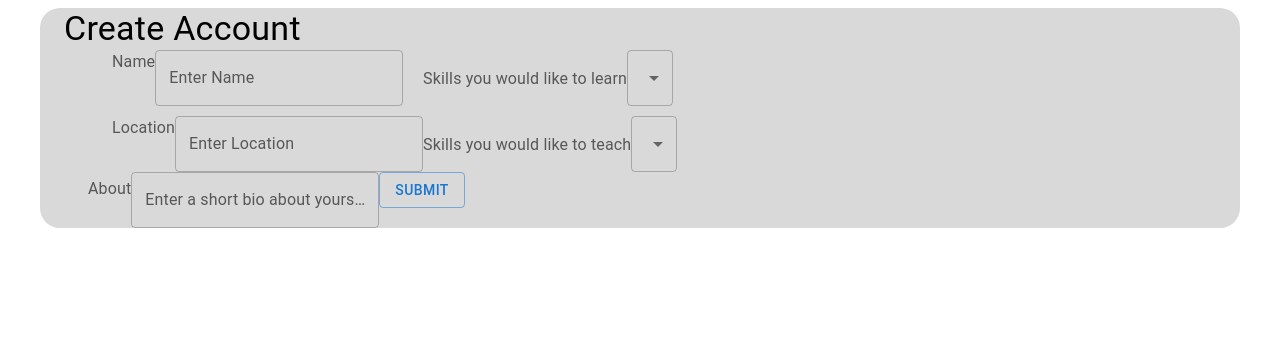
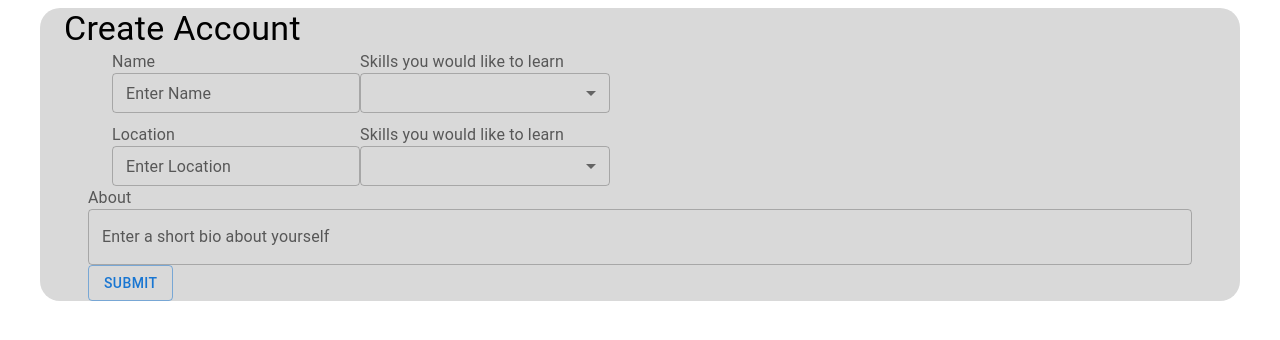
Before and after one commit to sted1994/time-tracker, a React (Create React App) app: page /create-account in a window 1280 px wide. Shown: the top 340 px of the page. Built offline with nearby package versions, Linux system fonts and the light colour scheme.

Commit message:
Add basic formatting and style to form

```diff
--- a/src/components/createAccountForm.tsx
+++ b/src/components/createAccountForm.tsx
@@ -11,6 +11,7 @@ import {
   Typography,
   styled,
 } from "@mui/material";
+import { InterestMultiSelect } from "./interestMultiSelect";
 
 export const CreateAccountForm = () => {
   const InputGroup = styled("div")({
@@ -44,17 +45,19 @@ export const CreateAccountForm = () => {
       <Container component="form">
         <Container sx={{ display: "flex" }}>
           <InputGroup>
-            <FormLabel>
+            <FormLabel sx={{ display: "flex", flexDirection: "column" }}>
               Name
               <TextField
+                size="small"
                 id="outlined-basic"
                 label="Enter Name"
                 variant="outlined"
               />
             </FormLabel>
-            <FormLabel>
+            <FormLabel sx={{ display: "flex", flexDirection: "column" }}>
               Location
               <TextField
+                size="small"
                 id="outlined-basic"
                 label="Enter Location"
                 variant="outlined"
@@ -62,31 +65,11 @@ export const CreateAccountForm = () => {
             </FormLabel>
           </InputGroup>
           <InputGroup>
-            <FormLabel>
-              Skills you would like to learn
-              <Select multiple value={[""]}>
-                {fillerSkills.map((name) => (
-                  <MenuItem key={name} value={name}>
-                    <Checkbox />
-                    <ListItemText primary={name} />
-                  </MenuItem>
-                ))}
-              </Select>
-            </FormLabel>
-            <FormLabel>
-              Skills you would like to teach
-              <Select multiple value={[""]}>
-                {fillerSkills.map((name) => (
-                  <MenuItem key={name} value={name}>
-                    <Checkbox />
-                    <ListItemText primary={name} />
-                  </MenuItem>
-                ))}
-              </Select>
-            </FormLabel>
+            <InterestMultiSelect />
+            <InterestMultiSelect />
           </InputGroup>
         </Container>
-        <FormLabel>
+        <FormLabel sx={{ display: "flex", flexDirection: "column" }}>
           About
           <TextField
             id="outlined-basic"
--- a/src/components/interestMultiSelect.tsx
+++ b/src/components/interestMultiSelect.tsx
@@ -5,8 +5,10 @@ import {
   MenuItem,
   Select,
 } from "@mui/material";
+import { SetStateAction, useState } from "react";
 
 export const InterestMultiSelect = () => {
+  const [interests, setInterests] = useState([]);
   const fillerSkills = [
     "Carpentry",
     "Cooking",
@@ -25,13 +27,20 @@ export const InterestMultiSelect = () => {
     "Yoga",
     "Other",
   ];
+  const handleChange = (
+    event: React.ChangeEvent<HTMLInputElement>,
+    checked: boolean,
+    value?: any
+  ) => {
+    console.log(event.target.id, checked, value);
+  };
   return (
-    <FormLabel>
+    <FormLabel sx={{ display: "flex", flexDirection: "column" }}>
       Skills you would like to learn
-      <Select multiple value={[""]}>
+      <Select multiple value={interests} size="small" sx={{ width: 250 }}>
         {fillerSkills.map((name) => (
           <MenuItem key={name} value={name}>
-            <Checkbox />
+            <Checkbox id={name} onChange={handleChange} />
             <ListItemText primary={name} />
           </MenuItem>
         ))}
```
